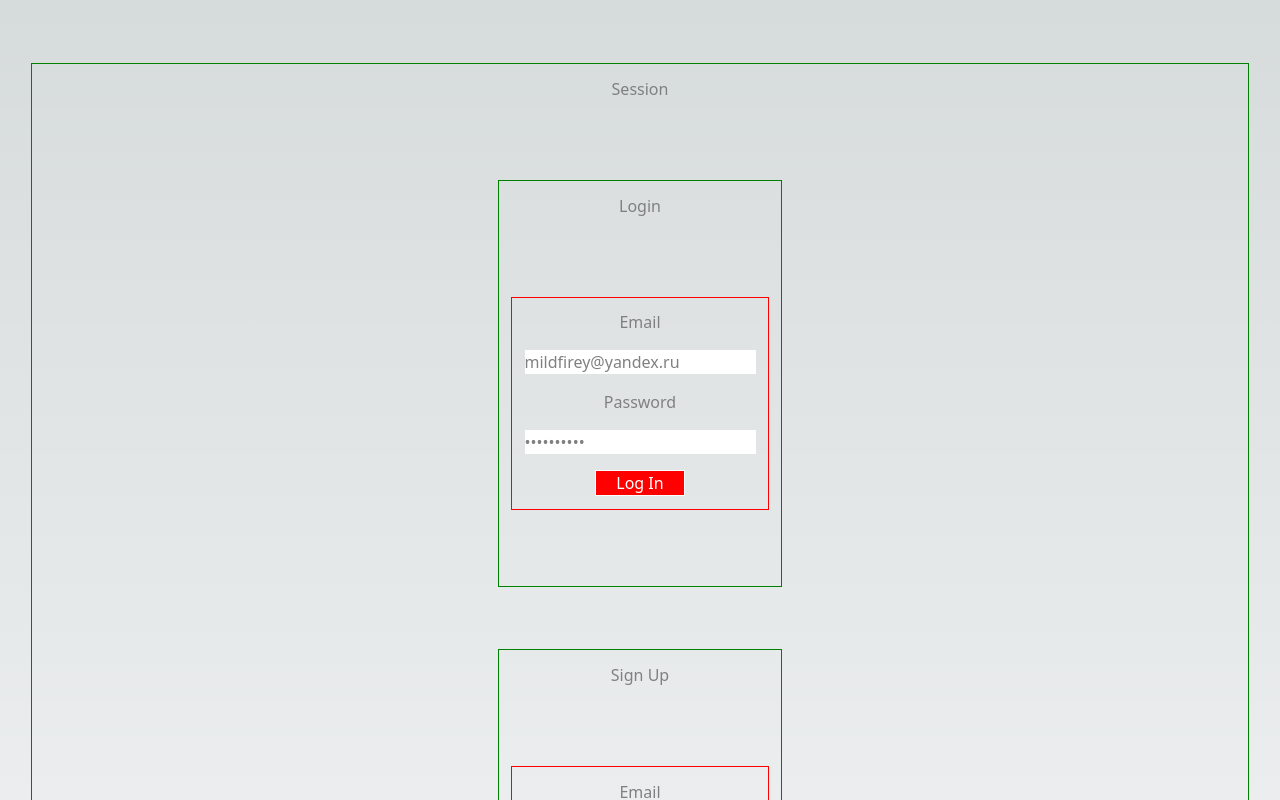
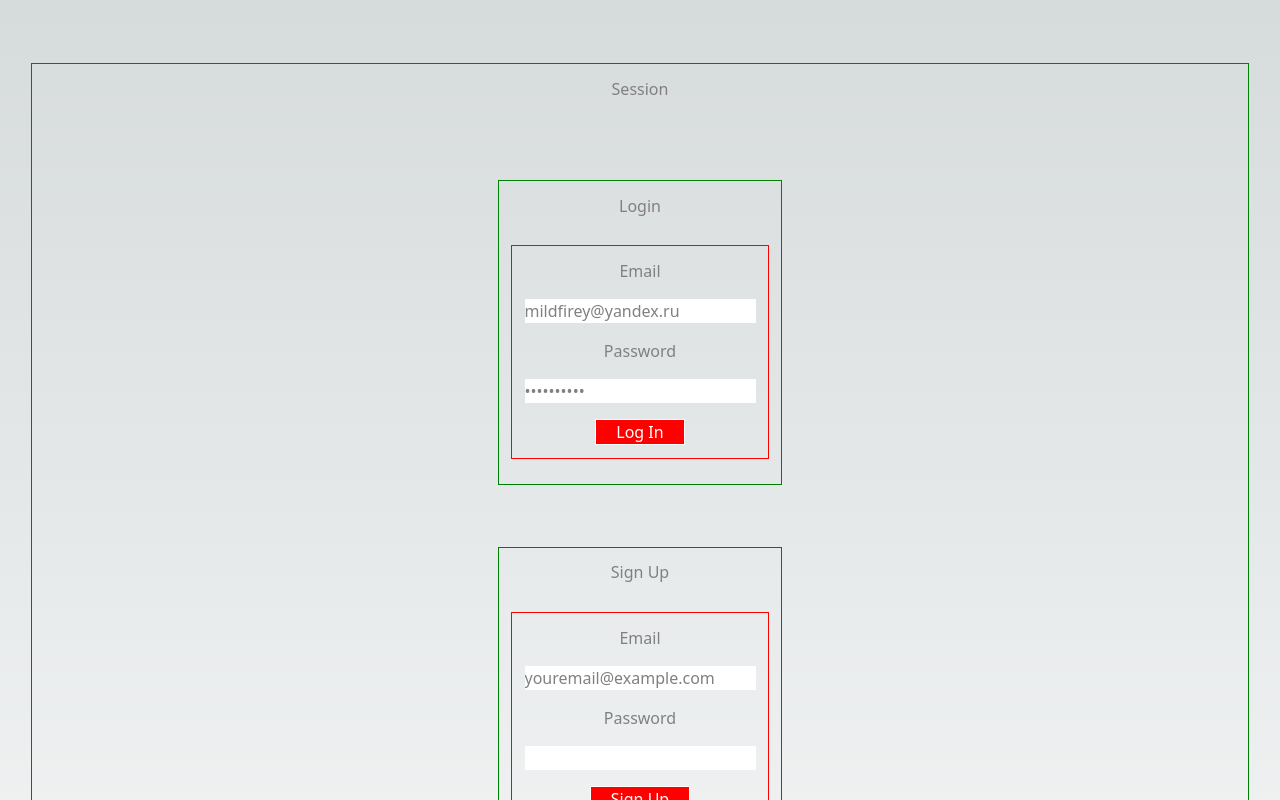
Before and after one commit to devmildfire/supatest, a Next.js app: page /login in a window 1280 px wide. Shown: the top 800 px of the page. Built offline with nearby package versions, Linux system fonts and the light colour scheme; no server answers.

Commit message:
pre styles

```diff
--- a/pages/awards.js
+++ b/pages/awards.js
@@ -98,7 +98,7 @@ function ProductsAwards() {
     try {
       const { data, error } = await supabase
         .from("Products")
-        .select(`id, name, ProductsAwards(*, Awards(*))`)
+        .select(`id, name, category, ProductsAwards(*, Awards(*))`)
         .order("id", { ascending: true });
 
       if (error) {
@@ -132,7 +132,7 @@ function ProductsAwards() {
           item.ProductsAwards.length > 0 && (
             <div key={item.id}>
               <p className={styles.awardsContainer}>
-                {item.id} - {item.name}
+                {item.id} - {item.name} - {item.category}
               </p>
 
               <div className={styles.awardsContainer}>
--- a/styles/Home.module.css
+++ b/styles/Home.module.css
@@ -7,11 +7,12 @@
   display: flex;
   flex-direction: column;
   align-items: center;
+  justify-content: space-around;
   margin: 5vw auto;
   gap: 2vh;
 
   max-width: 95vw;
-  overflow: scroll;
+  overflow: hidden;
 }
 
 .awardsContainer {
@@ -32,7 +33,7 @@
   flex-direction: column;
   /* max-width: 200px; */
   align-items: center;
-  margin: 5vw auto;
+  margin: 1vw auto;
   gap: 2vh;
 }
 
--- a/styles/globals.css
+++ b/styles/globals.css
@@ -25,3 +25,9 @@ body {
     )
     rgb(var(--background-start-rgb));
 }
+
+pre {
+  /* overflow: scroll; */
+  /* align-self: flex-start; */
+  white-space: pre-wrap;
+}
```
